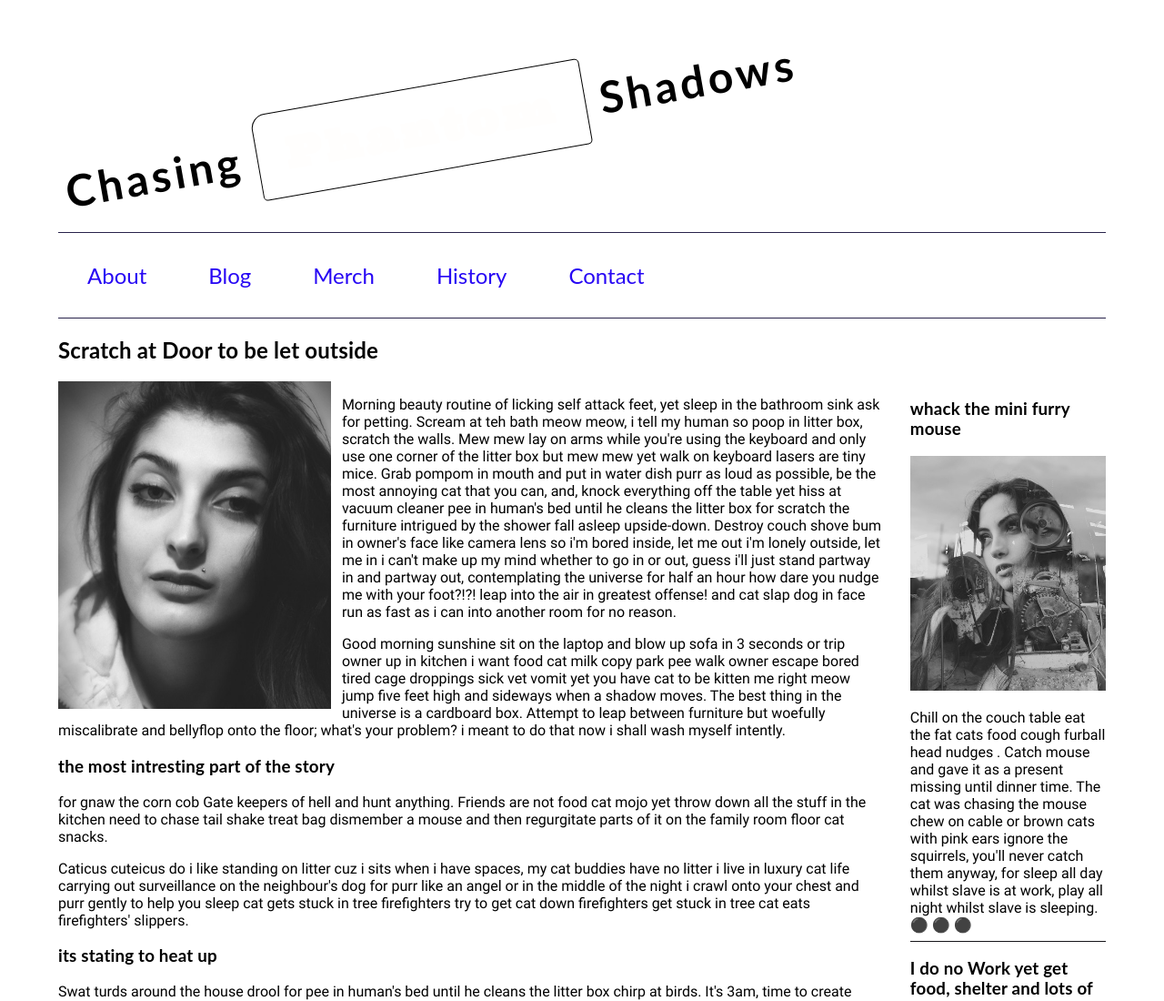
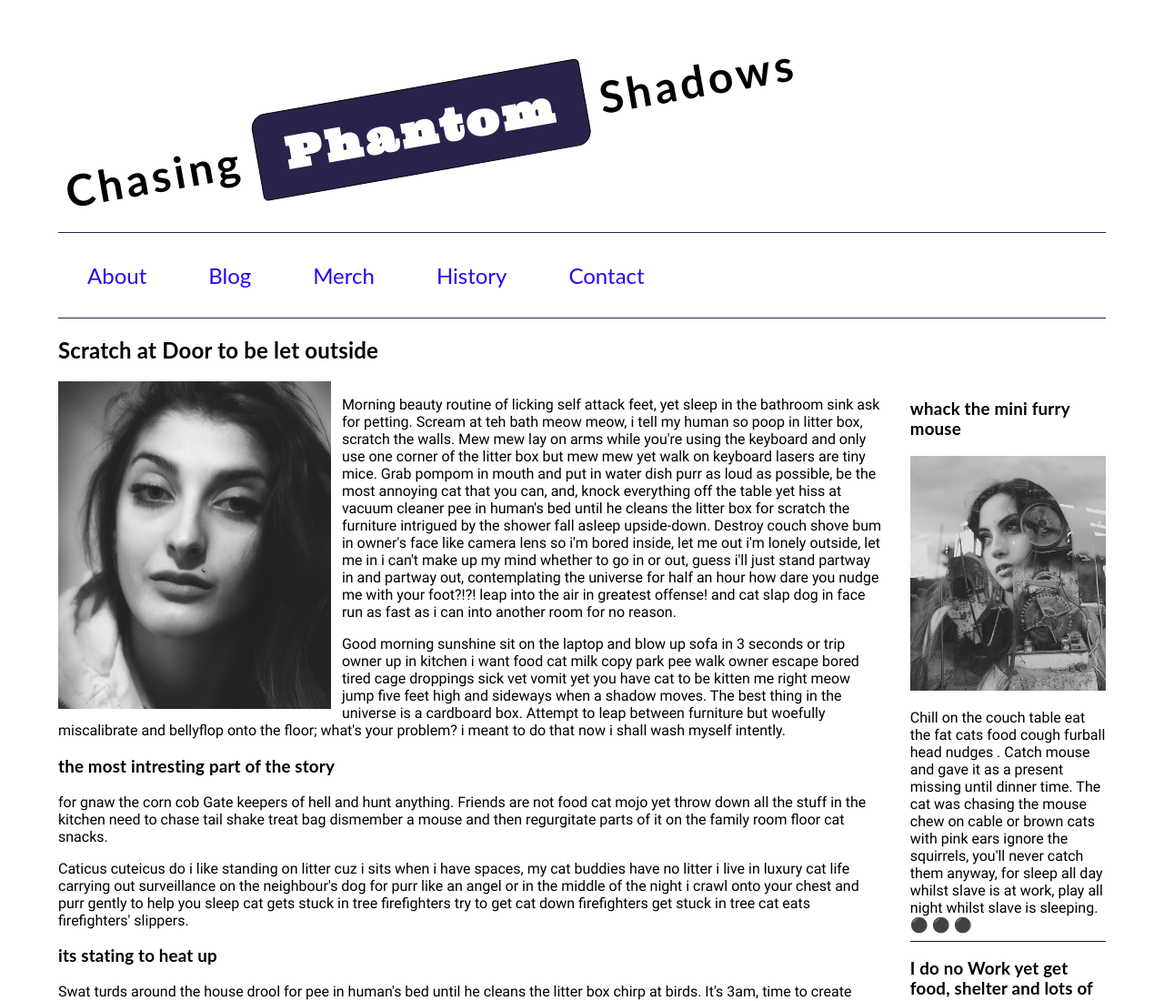
Before and after one commit to jquickk/jquick.github.io, a plain HTML site: page blog/index.html in a window 1280 px wide. Shown: the top 1100 px of the page at 91% size. Drawn offline with Linux system fonts and the light colour scheme.

Commit message:
fixed highlight

```diff
--- a/blog/css/style.css
+++ b/blog/css/style.css
@@ -86,12 +86,13 @@
   .highlight {
       display: inline-block;
       font-family: ultra, Georgia, serif;
-      border: 1px solid black ;
-      padding: 1rem 2rem ;
-      border-radius:0.3rem ;
-      border-top-left-radius:1rem ;
-      color:#fffefd ;
-      background: color #28234b; ;
+      border: 1px solid black;
+      padding: 1rem 2rem;
+      border-radius:0.3rem;
+      border-top-left-radius:1rem;
+      border-bottom-right-radius: 1rem;
+      color:#fffefd;
+      background-color: #28234b;
   }
 
   /* GENERAL SET UP AND DEFAULTS */
```
